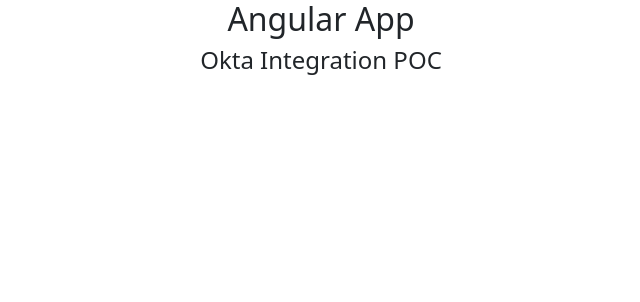
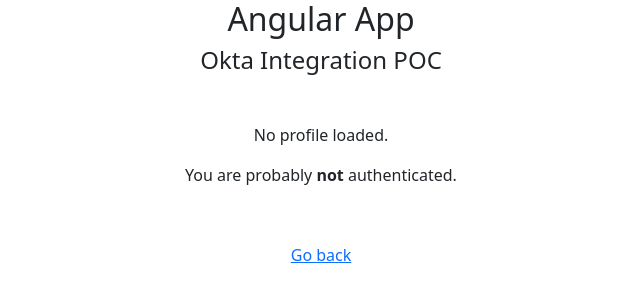
Before and after one commit to DenysXavier/angular-okta-poc, an Angular app in the folder angular-okta-ui/: page /profile in a window 1280 px wide. Before the commit this address led to /. Shown: the top 302 px of the page, without its empty margins (319-959 px from the left). Built offline with nearby package versions, Linux system fonts and the light colour scheme.

Commit message:
Laid out the profile page

```diff
--- a/angular-okta-ui/src/app/app.routes.ts
+++ b/angular-okta-ui/src/app/app.routes.ts
@@ -1,6 +1,8 @@
 import { Routes } from '@angular/router';
 import { UnprotectedComponent } from './unprotected/unprotected.component';
+import { ProfileComponent } from './profile/profile.component';
 
 export const routes: Routes = [
-    { path: '', component: UnprotectedComponent }
+    { path: '', component: UnprotectedComponent },
+    { path: 'profile', component: ProfileComponent }
 ];
--- /dev/null
+++ b/angular-okta-ui/src/app/profile/profile.component.html
@@ -0,0 +1,12 @@
+@if (myProfile) {
+<h3>Profile</h3>
+<p>{{ myProfile.name }}
+    <br>
+    <span class="text-muted">{{ myProfile.email }}</span>
+</p>
+} @else {
+<p>No profile loaded.</p>
+<p>You are probably <b>not</b> authenticated.</p>
+}
+<p>&nbsp;</p>
+<p><a href="/">Go back</a></p>
--- /dev/null
+++ b/angular-okta-ui/src/app/shared/models/UserProfile.model.ts
@@ -0,0 +1,4 @@
+export interface UserProfile {
+    name: string;
+    email: string;
+}
```
Also changed, not shown: angular-okta-ui/src/app/profile/profile.component.ts (added, +12 -0 lines), angular-okta-ui/src/app/profile/profile.component.css (added).
